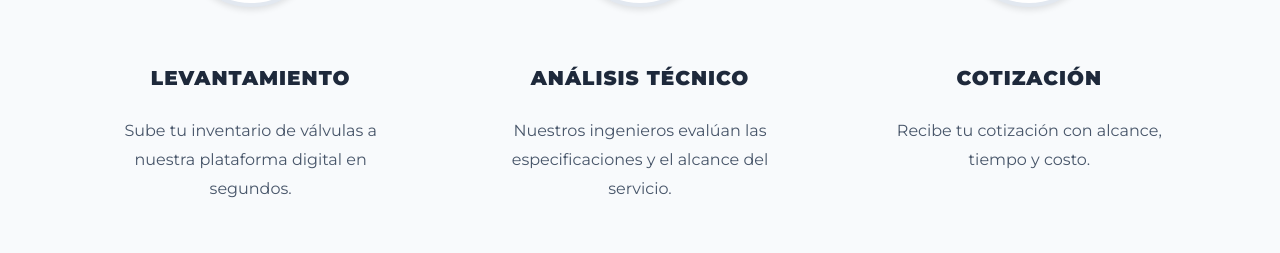
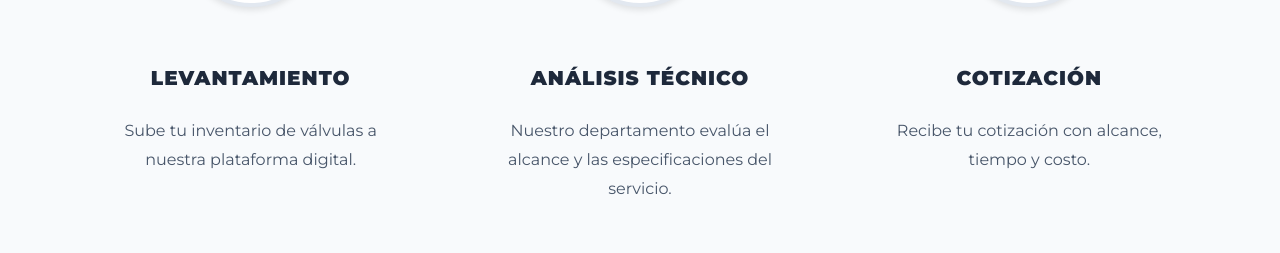
Before and after one commit to Proyectos-Nexatech/valve-quotation, a Next.js app: page / in a window 1280 px wide. Shown: the part 5326-5579 px from the top of the page. Built offline with nearby package versions, Linux system fonts and the light colour scheme.

Commit message:
text: update process section steps description

```diff
--- a/src/components/landing/Process.tsx
+++ b/src/components/landing/Process.tsx
@@ -5,12 +5,12 @@ const STEPS = [
   {
     number: '01',
     title: 'LEVANTAMIENTO',
-    description: 'Sube tu inventario de válvulas a nuestra plataforma digital en segundos.'
+    description: 'Sube tu inventario de válvulas a nuestra plataforma digital.'
   },
   {
     number: '02',
     title: 'ANÁLISIS TÉCNICO',
-    description: 'Nuestros ingenieros evalúan las especificaciones y el alcance del servicio.'
+    description: 'Nuestro departamento evalúa el alcance y las especificaciones del servicio.'
   },
   {
     number: '03',
```
